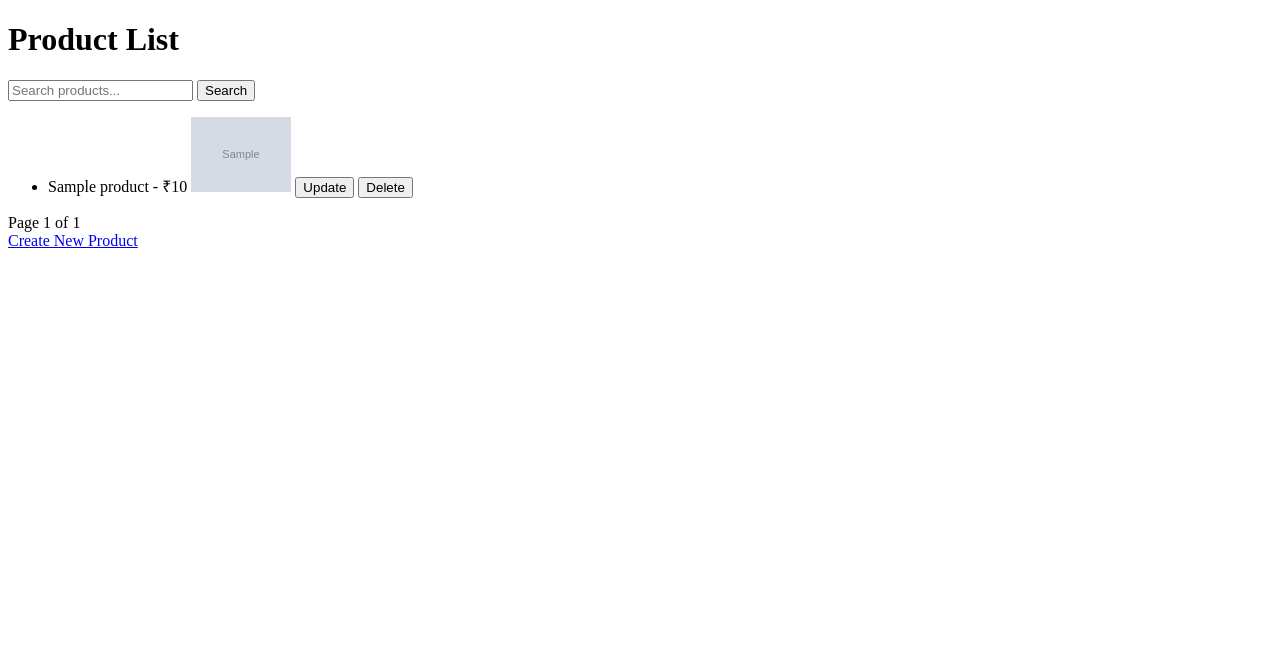
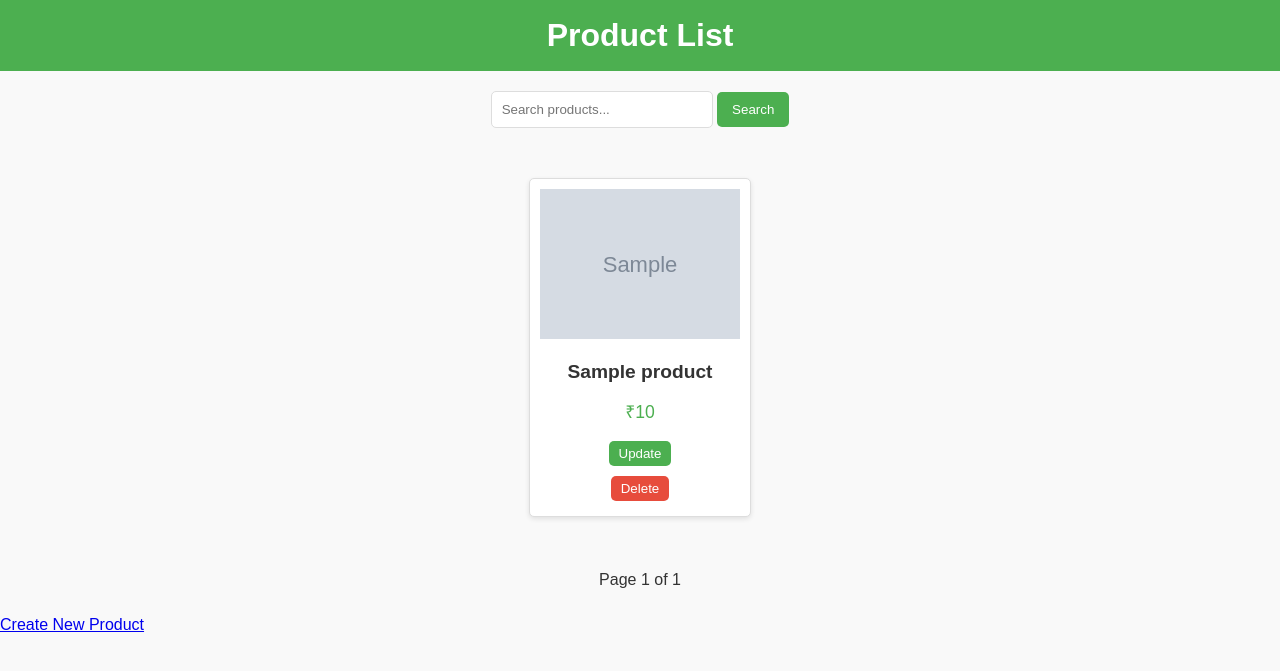
Before and after one commit to sowmyasat0291/Django-Project, a Django app: page /product/ in a window 1280 px wide. Shown: the top 671 px of the page. Run offline with Django 5.2, Linux system fonts and the light colour scheme; a user stored in the database is signed in; tables that the repository leaves empty hold one stand-in row (values such as "Sample post"); grey boxes marked "Sample" are stand-in pictures; parts of the project's set-up code (start-up, migrations or seed data) failed here and were passed over.

Commit message:
Test Commit

```diff
--- a/Ecommerce/Product/static/css/style.css
+++ b/Ecommerce/Product/static/css/style.css
@@ -11,12 +11,6 @@ body {
     line-height: 1.6;
     background-color: #f9f9f9;
     color: #333;
-    background-image: url('../images/ecommerce-website-design.png');
-    background-size: cover;
-    background-position: center;
-    background-repeat: no-repeat;
-    background-attachment: fixed;
-
 }
 
 /* Header styles */
@@ -27,94 +21,115 @@ header {
     text-align: center;
 }
 
-/* Main content area */
-div {
-    padding: 20px;
+/* Search form styles */
+.search-form {
+    margin: 20px auto;
+    text-align: center;
 }
 
-/* Title styles */
-h1, h2 {
-    margin-bottom: 20px;
+.search-form input[type="text"] {
+    padding: 10px;
+    width: 200px;
+    border: 1px solid #ddd;
+    border-radius: 5px;
 }
 
-/* Form styles */
-form {
-    margin-bottom: 20px;
-}
-
-input[type="text"], input[type="password"], input[type=" username"]{
-    padding: 10px;
-    width: 90%;
-    margin: 0 auto;
-    border: 1px solid #ddd;
-    border-radius: 5px;
-    transition: border-color 0.3s ease;
-    outline: none;
-    font-size: 16px;
-    font-weight: bold;
-    box-sizing: border-box;
-    box-shadow: 0 2px 5px rgba(0, 0, 0, 0.1);
-
-}
-
-button {
+.search-form button {
     padding: 10px 15px;
     background: #4CAF50;
     color: white;
     border: none;
+    border-radius: 5px;
     cursor: pointer;
 }
 
-button:hover {
+.search-form button:hover {
     background: #45a049;
 }
 
-/* List styles */
-ul {
-    padding: 0;
+/* Product container styles */
+.product-container {
+    display: flex;
+    flex-wrap: wrap;
+    justify-content: space-around;
+    padding: 20px;
+}
+
+/* Product card styles */
+.product-card {
+    background: #fff;
+    border: 1px solid #ddd;
+    border-radius: 5px;
+    box-shadow: 0 2px 5px rgba(0, 0, 0, 0.1);
+    margin: 10px;
+    padding: 10px;
+    width: 200px;
+    text-align: center;
+}
+
+/* Image styles */
+.product-image {
+    max-width: 100%;
+    height: auto;
+}
+
+/* Product name and price styles */
+.product-name {
+    font-size: 1.2em;
+    margin: 10px 0;
+}
+
+.product-price {
+    font-size: 1.1em;
+    color: #4CAF50;
+}
+
+/* Product actions styles */
+.product-actions {
+    margin-top: 10px;
+}
+
+/* Button styles */
+.update-button, .delete-button {
+    padding: 5px 10px;
+    margin: 5px;
+    border: none;
+    border-radius: 5px;
+    cursor: pointer;
+}
+
+.update-button {
+    background: #4CAF50;
+    color: white;
+}
+
+.delete-button {
+    background: #e74c3c;
+    color: white;
+}
+
+.update-button:hover {
+    background: #45a049;
+}
+
+.delete-button:hover {
+    background: #c0392b;
+}
+
+/* Pagination styles */
+.pagination {
+    text-align: center;
     margin: 20px 0;
 }
 
-li {
-    padding: 10px;
-    background: #fff;
-    border: 1px solid #ddd;
-    margin-bottom: 10px;
-}
-
-/* Pagination styles */
-div.pagination {
-    margin: 20px 0;
-}
-
-div.pagination a {
+.pagination a {
     padding: 8px 12px;
     border: 1px solid #ddd;
     color: #4CAF50;
     text-decoration: none;
 }
 
-div.pagination a:hover {
+.pagination a:hover {
     background: #4CAF50;
     color: white;
 }
-
-.container {
-    max-width: 800px;
-    margin: 0 auto;
-    padding: 20px;
-    background: rgba(255, 255, 255, 0.8);
-    border-radius: 5px;
-    box-shadow: 0 2px 5px rgba(0, 0, 0, 0.2);
-    overflow: hidden;
-    position: relative;
-    transition: all 0.3s ease-in-out;
-    margin-bottom: 20px;
-    overflow-x: auto;
-
-}
-
-img {
-    max-width: 100%;
-    height: auto;
-}
--- a/Ecommerce/Product/templates/products/product_list.html
+++ b/Ecommerce/Product/templates/products/product_list.html
@@ -4,46 +4,46 @@
     <meta charset="UTF-8">
     <meta name="viewport" content="width=device-width, initial-scale=1.0">
     <title>Product List</title>
+    {% load static %}
+    <link rel="stylesheet" href="{% static 'css/style.css' %}"> <!-- Link to your CSS file -->
 </head>
 <body>
-    <h1>Product List</h1>
+    <header>
+        <h1>Product List</h1>
+    </header>
 
-    <form method="get" action="{% url 'product_list' %}">
+    <form method="get" action="{% url 'product_list' %}" class="search-form">
         <input type="text" name="search" placeholder="Search products..." value="{{ request.GET.search }}">
         <button type="submit">Search</button>
     </form>
-    {% load static %}
 
-    <ul>
+    <div class="product-container">
         {% for product in page_obj %}
-        <li>
-            {{ product.name }} - ₹{{ product.price }}
+        <div class="product-card">
             {% if product.banner %}
-            <img src="{{ product.banner.url }}" alt="{{ product.name }} Image" style="max-width: 100px; max-height: 100px;">
+            <img src="{{ product.banner.url }}" alt="{{ product.name }} Image" class="product-image">
+            {% endif %}
+            <h2 class="product-name">{{ product.name }}</h2>
+            <p class="product-price">₹{{ product.price }}</p>
+            <div class="product-actions">
+                <form action="{% url 'update_product' product.pk %}" method="get">
+                    <button type="submit" class="update-button">Update</button>
+                </form>
+                <form action="{% url 'delete_product' product.pk %}" method="post">
+                    {% csrf_token %}
+                    <button type="submit" class="delete-button" onclick="return confirm('Are you sure you want to delete this product?');">Delete</button>
+                </form>
+            </div>
+        </div>
+        {% endfor %}
+    </div>
 
-                {% endif %}
-        <form action="{% url 'update_product' product.pk %}" method="get" style="display:inline;">
-            <button type="submit">
-                Update
-            </button>
-        </form>
-            <!-- Add a Delete button here -->
-            <form action="{% url 'delete_product' product.pk %}" method="post" style="display:inline;">
-                {% csrf_token %}
-                <button type="submit" onclick="return confirm('Are you sure you want to delete this product?');">Delete</button>
-            </form>
-        </li>
-        {% endfor %}
-    </ul>
-
-    <div>
+    <div class="pagination">
         {% if page_obj.has_previous %}
         <a href="?page=1">&laquo; first</a>
         <a href="?page={{ page_obj.previous_page_number }}">&lsaquo; prev</a>
         {% endif %}
-
         <span>Page {{ page_obj.number }} of {{ page_obj.paginator.num_pages }}</span>
-
         {% if page_obj.has_next %}
         <a href="?page={{ page_obj.next_page_number }}">next &rsaquo;</a>
         <a href="?page={{ page_obj.paginator.num_pages }}">last &raquo;</a>
```
